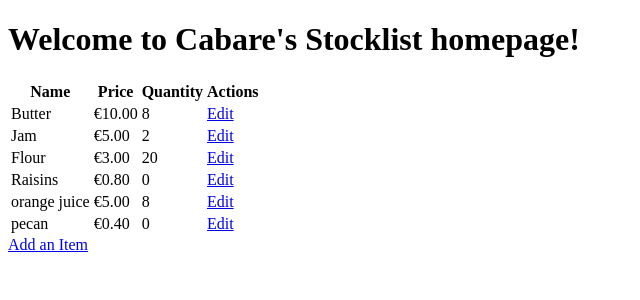
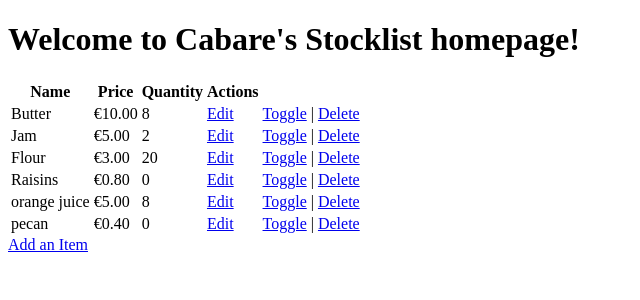
Before and after one commit to c-argus/butter-and-jam, a Django app: page / in a window 1280 px wide. Shown: the top 300 px of the page, without its empty margins (0-640 px from the left). Run offline with Django 3.2, Linux system fonts and the light colour scheme; data comes from the database, SQL or seed files in the repository; both versions use the stored data as it was after the commit.

Commit message:
Implement functionality to toggle and delete  item

```diff
--- a/django_bandj/urls.py
+++ b/django_bandj/urls.py
@@ -25,5 +25,7 @@ urlpatterns = [
     path('item/<int:item_id>/', views.item_detail, name='item_detail'),
     path('', home, name='home'),
     path('add/', add_item, name='add_item'),  # Add this line for the new view
-    path('item/<int:item_id>/edit/', views.edit_item, name='edit_item') # URL pattern for editing an item
+    path('item/<int:item_id>/edit/', views.edit_item, name='edit_item'), # URL pattern for editing an item
+    path('item/<int:item_id>/toggle/', views.toggle_item_status, name='toggle_item_status'),
+    path('item/<int:item_id>/delete/', views.delete_item, name='delete_item')
 ]
--- a/stocklist/models.py
+++ b/stocklist/models.py
@@ -10,6 +10,7 @@ class Item(models.Model):
     name = models.CharField(max_length=200, null=False, blank=False)
     price = models.DecimalField(max_digits=10, decimal_places=2, null=False, blank=False)
     quantity = models.PositiveIntegerField(default=0)
+    status = models.BooleanField(default=True)  # Add status field (True for active, False for inactive)
 
     def __str__(self):
         return f"{self.name} (Price: €{self.price}, Quantity: {self.quantity})"
--- a/stocklist/templates/home.html
+++ b/stocklist/templates/home.html
@@ -36,6 +36,10 @@
               <td>{{ item.quantity }}</td>       <!-- Display item quantity -->
               <!-- Edit button -->
               <td><a href="{% url 'edit_item' item.id %}">Edit</a></td>
+              <td>
+                <a href="{% url 'toggle_item_status' item.id %}">Toggle</a> |
+                <a href="{% url 'delete_item' item.id %}">Delete</a>
+              </td>
             </tr>
           {% endfor %}
         </tbody>
--- a/stocklist/views.py
+++ b/stocklist/views.py
@@ -49,3 +49,14 @@ def edit_item(request, item_id):
     else:
         form = ItemForm(instance=item)
     return render(request, 'edit_item.html', {'form': form})
+
+def toggle_item_status(request, item_id):
+    item = Item.objects.get(pk=item_id)
+    item.status = not item.status  # Toggle the status
+    item.save()
+    return redirect('home')  # Redirect back to the home page
+
+def delete_item(request, item_id):
+    item = get_object_or_404(Item, id=item_id)
+    item.delete()
+    return redirect('home')
```
Also changed, not shown: db.sqlite3, stocklist/migrations/0003_item_status.py (added).
